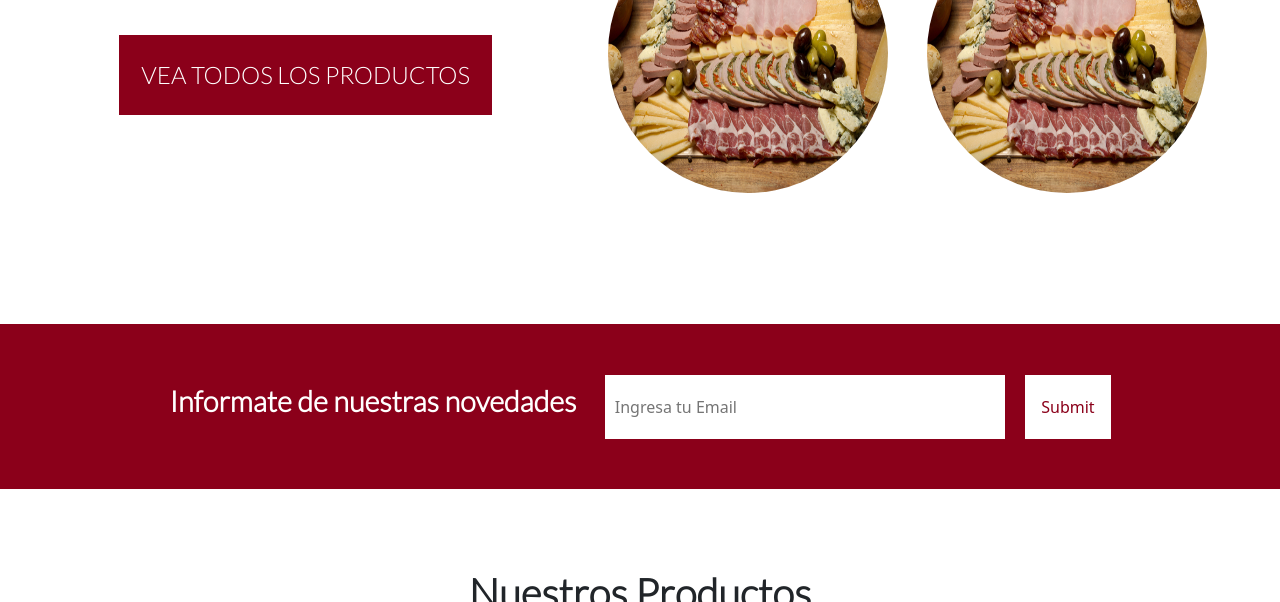
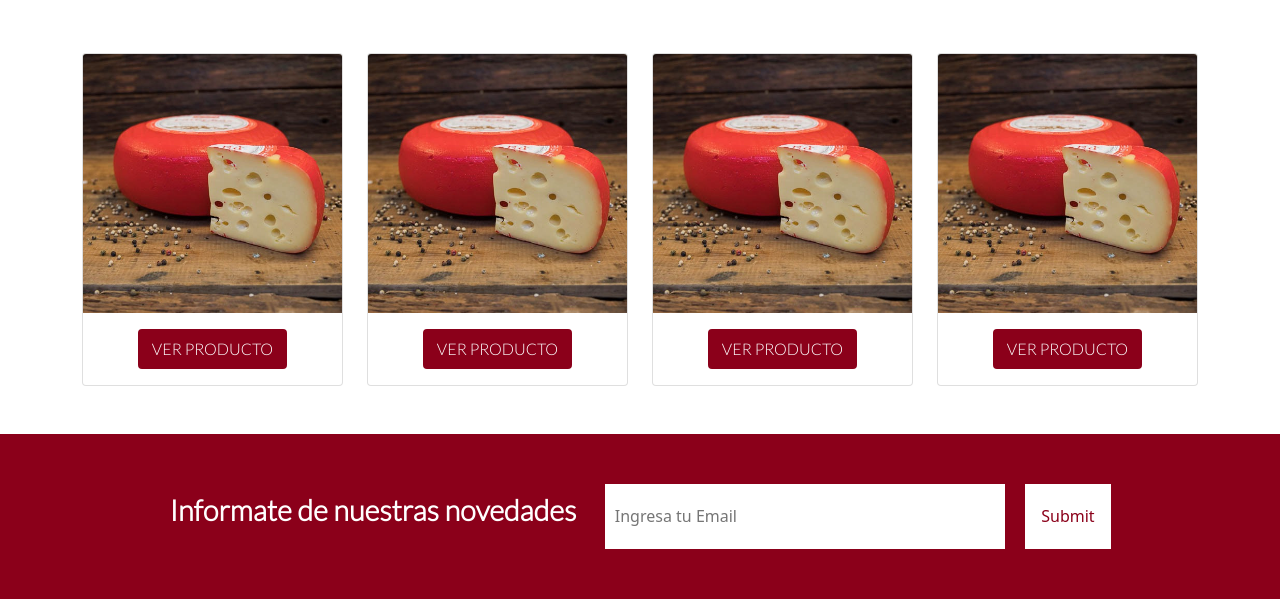
Before and after one commit to FernandoCalligo/fiambreria-coder, a plain HTML site: page index.html in a window 1280 px wide. Shown: the part 740-1342 px from the top of the page. Drawn offline with nearby package versions, Linux system fonts and the light colour scheme.

Commit message:
Cambiando cartas de ofertas

```diff
--- a/css/style.css
+++ b/css/style.css
@@ -146,36 +146,19 @@
 
 .ofertas {
     display: flex;
-    justify-content: space-around;
+    justify-content: center;
     margin-top: 6rem;
     margin-bottom: 6rem;
 }
 
-.ofertas__img{
-    display: flex;
-    justify-content: center;
-    align-items: center;
-    padding: 1rem;
-    flex-wrap: wrap;
-}
-
-.ofertas img {
-    width: 280px;
-    height: 280px;
-    border-radius: 50%;
-    margin: 1.2rem;
-}
-
-.ofertas img:hover{
-    filter: brightness(80%);
-    transition: 500ms;
-}
 
 .ofertas__text {
     display: flex;
     flex-direction: column;
     align-items: center;
     justify-content: center;
+    border-bottom: 3px solid #8b001a;
+    width: 80%;
 }
 
 .ofertas__text p {
@@ -202,70 +185,30 @@
     transition: 200ms;
 }
 
-@media (min-width:320px) and (max-width:540px) {
-
-    .ofertas {
-        flex-direction: column;
-        align-items: center;
-        justify-content: center;
-    }
-
-    .ofertas__img{
-        flex-direction: column;
-        justify-content: center;
-    }
-
-    .ofertas__text {
-        text-align: center;
-        margin-bottom: 2rem;
-    }
-
-    .blockonresponsive{
-        display: none;
-    }
-
+.ofertascard{
+    margin: 2rem;
 }
 
-
-@media (min-width:541px) and (max-width:820px) {
-
-    .ofertas {
-        flex-direction: column;
-        justify-content: center;
-        align-items: center;
-    }
-
-    .ofertas__img{
-        flex-direction: row;
-        justify-content: center;
-    }
-
-    .blockonresponsive{
-        display: none;
-    }
-
-    .ofertas__text {
-        text-align: center;
-        margin-bottom: 2rem;
-    }
-
+.col{
+    display: flex;
+    justify-content: center;
+    margin-bottom: 1rem;
+}
+.btnbgcolor {
+    background-color: #8b001a;
+    color: #fff;
+    font-family: 'lato', sans-serif;
+    text-transform: uppercase;
+    border: 2px solid #8b001a;
 }
 
-@media (min-width:821px) and (max-width: 1280px) {
-
-    .ofertas {
-        justify-content: center;
-        align-items: center;
-    }
-
-    .blockonresponsive{
-        display: none;
-    }
-
-    .ofertas__text {
-        text-align: center;
-        margin-bottom: 2rem;
-    }
+.btnbgcolor:hover{
+    color: #8b001a;
+    background-color: #fff;
+}
+.customheight img{
+    height: 100%;
+    width: 100%;
 }
 
 .newsletter {
--- a/index.html
+++ b/index.html
@@ -64,15 +64,44 @@
         <section class="ofertas">
             <div class="ofertas__text">
                 <p>¡Nuestras ofertas de la semana!</p>
-                <a href="paginas/listaproductos.html">Vea todos los productos</a>
             </div>
-            <div class="ofertas__img">
-                <div ofertas__imgCont>
-
+        </section>
+        <section class="ofertascard">
+            <div class="container">
+                <div class="row row-cols-1 row-cols-sm-2 row-cols-md-4 justify-content-center">
+                    <div class="col">
+                        <div class="card" style="width: 18rem;">
+                            <img src="recursos/placehorlderqueso.jpg" class="card-img-top" alt="ofertauno">
+                            <div class="card-body text-center">
+                              <a href="paginas/producto.html" class="btn btnbgcolor">Ver Producto</a>
+                            </div>
+                        </div>
+                    </div>
+                    <div class="col">
+                        <div class="card" style="width: 18rem;">
+                            <img src="recursos/placehorlderqueso.jpg" class="card-img-top" alt="ofertauno">
+                            <div class="card-body text-center">
+                              <a href="paginas/producto.html" class="btn btnbgcolor">Ver Producto</a>
+                            </div>
+                        </div>
+                    </div>
+                    <div class="col">
+                        <div class="card" style="width: 18rem;">
+                            <img src="recursos/placehorlderqueso.jpg" class="card-img-top" alt="ofertauno">
+                            <div class="card-body text-center">
+                              <a href="paginas/producto.html" class="btn btnbgcolor">Ver Producto</a>
+                            </div>
+                        </div>
+                    </div>
+                    <div class="col">
+                        <div class="card" style="width: 18rem;">
+                            <img src="recursos/placehorlderqueso.jpg" class="card-img-top" alt="ofertauno">
+                            <div class="card-body text-center">
+                              <a href="paginas/producto.html" class="btn btnbgcolor">Ver Producto</a>
+                            </div>
+                        </div>
+                    </div>
                 </div>
-                <a class="blockonresponsive" href="paginas/producto.html"><img src="recursos/placeholder.jpg" class="blockonresponsive" alt="ofertaimg"></a>
-                <a href="paginas/producto.html"><img src="recursos/placeholder.jpg" alt="ofertaimg"></a>
-                <a href="paginas/producto.html"><img src="recursos/placeholder.jpg" alt="ofertaimg"></a>
             </div>
         </section>
         <section class="newsletter">
```
